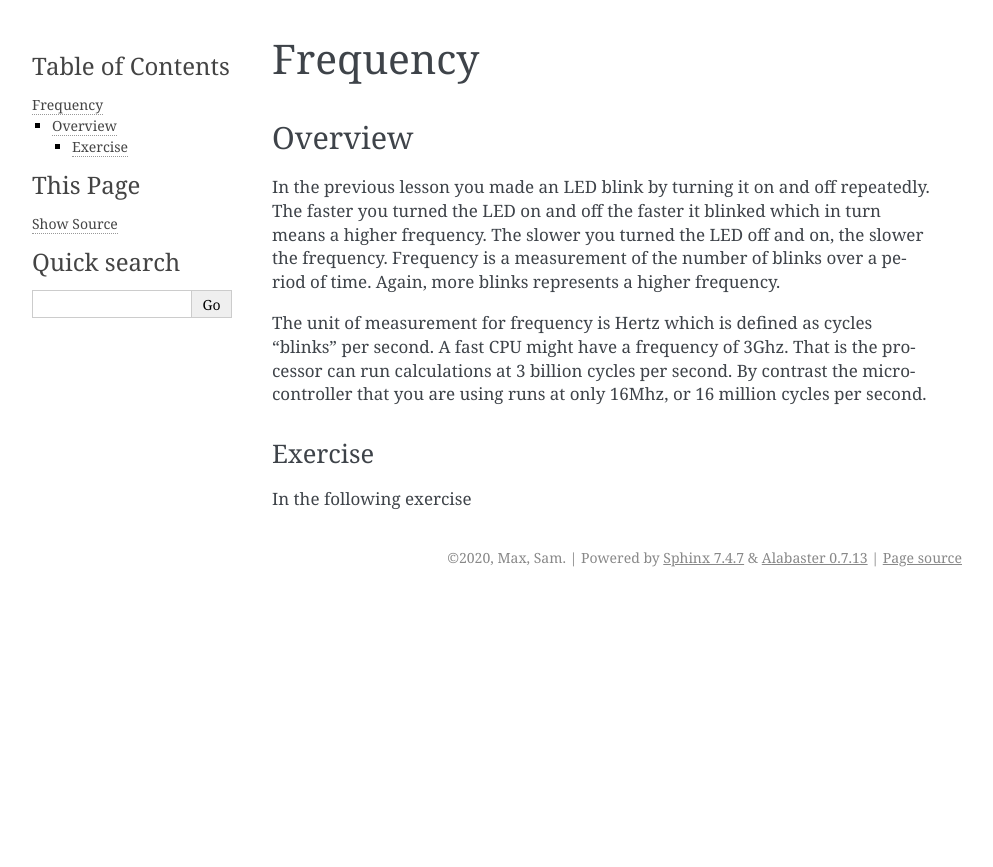
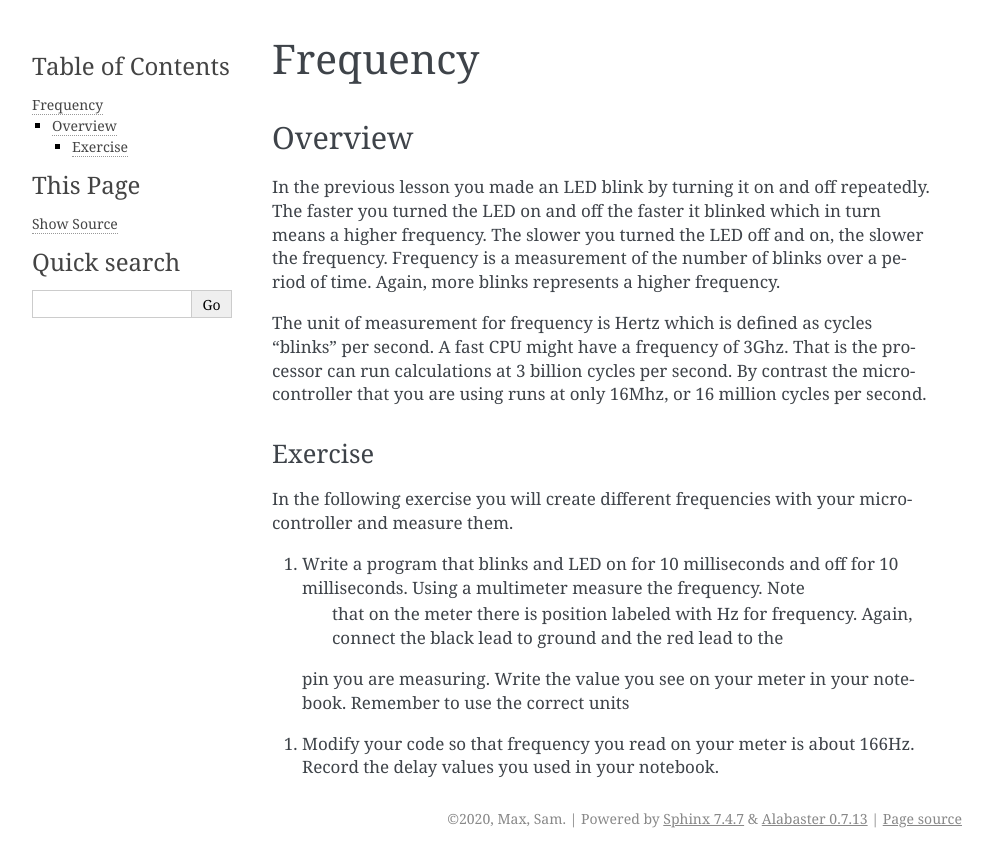
Before and after one commit to maxtkc/mvths-wiki, a Sphinx documentation site: the page built from docs/025-frequency.rst, in a window 1280 px wide. Shown: the top 867 px of the page, without its empty margins (148-1141 px from the left). Built offline with Sphinx 7.4.7, drawn with Linux system fonts in a browser that asks for light colours.

Commit message:
Update 025-frequency.rst

```diff
--- a/docs/025-frequency.rst
+++ b/docs/025-frequency.rst
@@ -14,4 +14,10 @@ run calculations at 3 billion cycles per second. By contrast the microcontroller
 Exercise
 ~~~~~~~~
 
-In the following exercise
+In the following exercise you will create different frequencies with your microcontroller and measure them.
+
+#. Write a program that blinks and LED on for 10 milliseconds and off for 10 milliseconds. Using a multimeter measure the frequency. Note
+    that on the meter there is position labeled with Hz for frequency. Again, connect the black lead to ground and the red lead to the
+  pin you are measuring. Write the value you see on your meter in your notebook. Remember to use the correct units
+
+#. Modify your code so that frequency you read on your meter is about 166Hz. Record the delay values you used in your notebook.
```
